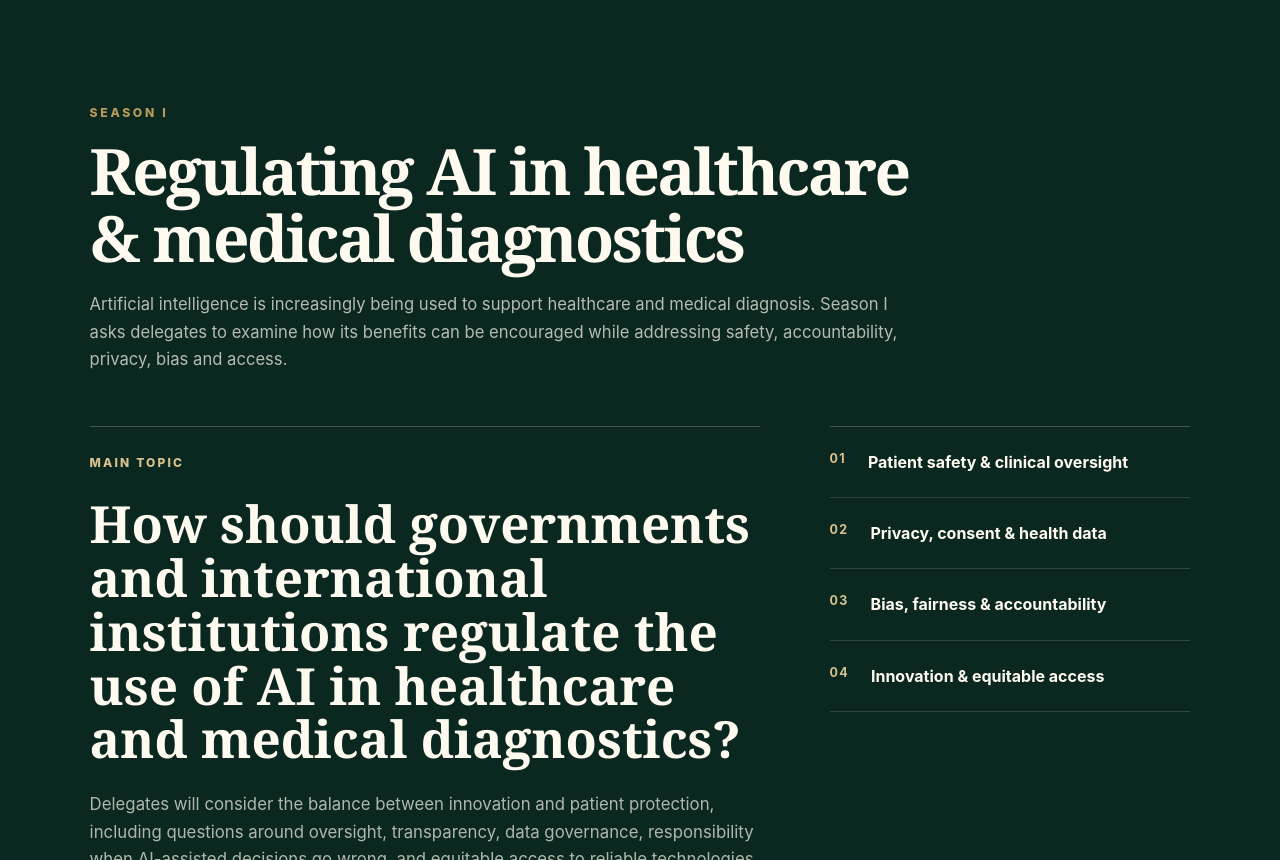
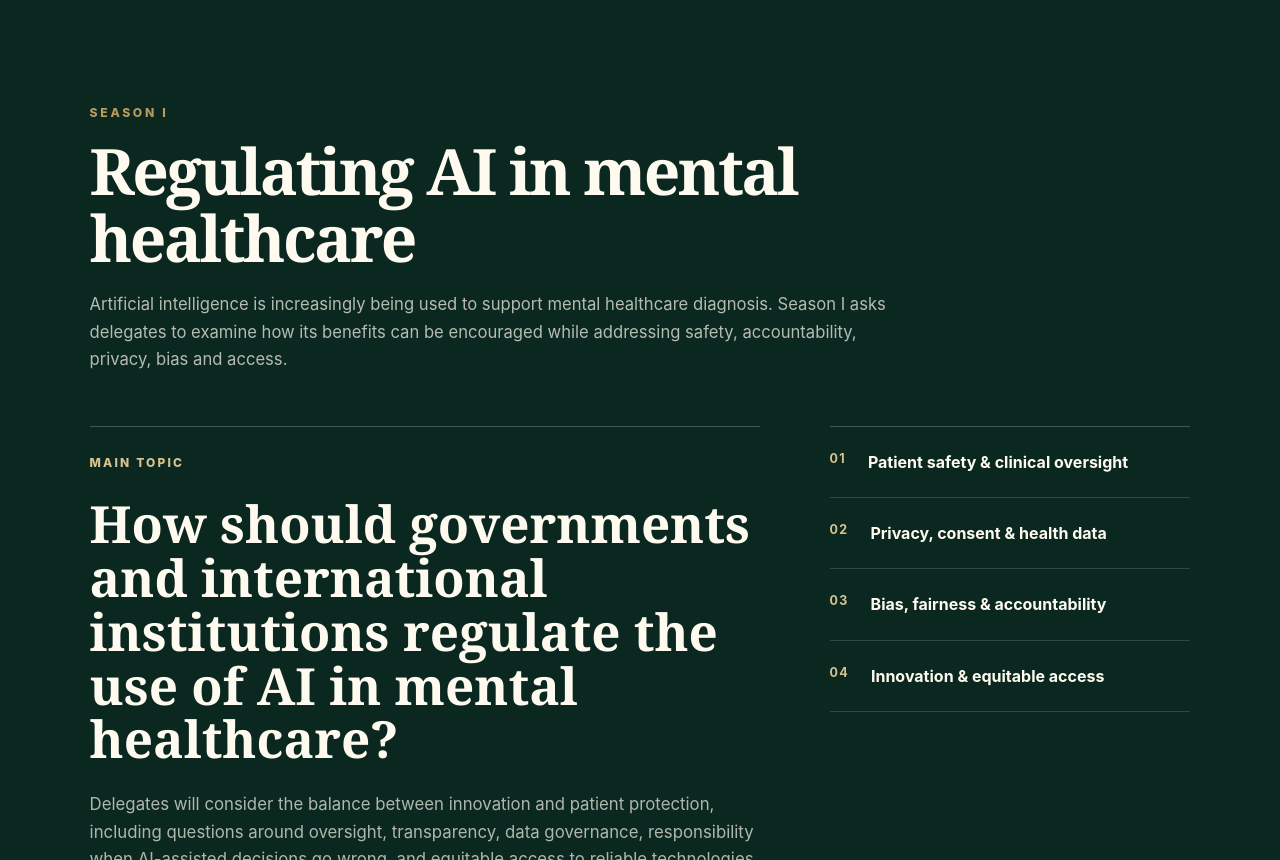
Before and after one commit to pker05-lab/Impact-International-MUN, a plain HTML site: page index.html in a window 1280 px wide. Shown: the part 1940-2800 px from the top of the page. Drawn offline with Linux system fonts and the light colour scheme.

Commit message:
Update index.html

```diff
--- a/index.html
+++ b/index.html
@@ -40,7 +40,7 @@
         </div>
         <div class="hero-meta">
           <div><strong>01</strong><span>First Season</span></div>
-          <div><strong>AI × HEALTHCARE</strong><span>Main Topic</span></div>
+          <div><strong>AI × MENTAl HEALTHCARE</strong><span>Main Topic</span></div>
           <div><strong>YOUTH</strong><span>By youths, for everyone</span></div>
         </div>
       </div>
@@ -93,10 +93,10 @@
     <section id="season" class="section section-dark">
       <div class="section-heading reveal">
         <p class="eyebrow">SEASON I</p>
-        <h2>Regulating AI in healthcare & medical diagnostics</h2>
+        <h2>Regulating AI in mental healthcare</h2>
         <p>
-          Artificial intelligence is increasingly being used to support healthcare and medical
-          diagnosis. Season I asks delegates to examine how its benefits can be encouraged while
+          Artificial intelligence is increasingly being used to support mental healthcare diagnosis.
+          Season I asks delegates to examine how its benefits can be encouraged while
           addressing safety, accountability, privacy, bias and access.
         </p>
       </div>
@@ -104,7 +104,7 @@
       <div class="topic-layout">
         <div class="topic-main reveal">
           <div class="topic-tag">MAIN TOPIC</div>
-          <h3>How should governments and international institutions regulate the use of AI in healthcare and medical diagnostics?</h3>
+          <h3>How should governments and international institutions regulate the use of AI in mental healthcare?</h3>
           <p>
             Delegates will consider the balance between innovation and patient protection,
             including questions around oversight, transparency, data governance, responsibility
```
